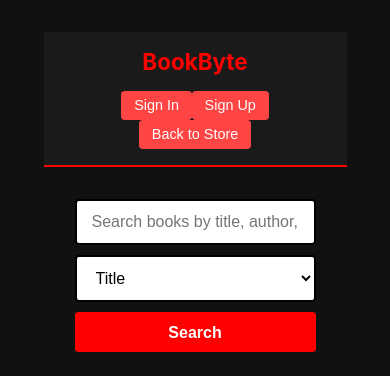
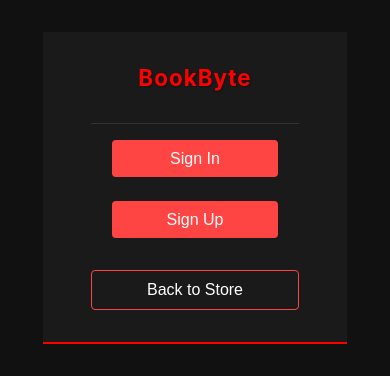
Before and after one commit to vitran75/cs4050E-Online-Bookstore, a React (Create React App) app in the folder frontend/: page / in a window 390 px wide. Shown: the top 376 px of the page. Built offline with nearby package versions, Linux system fonts and the light colour scheme; no server answers.

Commit message:
Update Header.css

```diff
--- a/frontend/src/styles/Header.css
+++ b/frontend/src/styles/Header.css
@@ -3,95 +3,176 @@
     width: 100%;
     background-color: #1a1a1a;
     color: #ff4444;
-    padding: 1rem 0;
+    padding: 1.5rem 0;
     border-bottom: 2px solid #ff0000;
     box-sizing: border-box;
 }
 
-/* Make header content stretch edge to edge with padding */
+/* Header content container */
 .header-content {
     display: flex;
     justify-content: space-between;
     align-items: center;
-    padding: 0 2rem;
-    max-width: 100%;
+    padding: 0 3rem;
+    max-width: 1400px;
+    margin: 0 auto;
     width: 100%;
     box-sizing: border-box;
 }
 
-/* Logo styles */
-.logo-container {
-    display: flex;
-    align-items: center;
-    gap: 1.5rem;
-}
-
+/* Logo styles - More prominent title */
 .logo {
-    font-size: 2rem;
+    font-size: 2.5rem;
     font-weight: bold;
     margin: 0;
     color: #ff4444;
+    padding-right: 3rem; /* Added right padding for separation */
+    letter-spacing: 1px;
+    text-shadow: 1px 1px 2px rgba(0,0,0,0.3);
+    flex-shrink: 0;
 }
 
-/* Nav links */
-.nav-links {
+/* Navigation container */
+.nav-container {
     display: flex;
     align-items: center;
-    gap: 1.2rem;
+    gap: 2rem;
+}
+
+/* Auth section - More spacing between items */
+.auth-section {
+    display: flex;
+    align-items: center;
+    gap: 1.8rem;
+    padding-left: 2rem;
+    border-left: 1px solid #333;
 }
 
 /* Buttons */
 .btn {
-    padding: 0.4rem 0.8rem;
+    padding: 0.6rem 1.2rem;
     background: #ff4444;
     color: white;
     border: none;
     border-radius: 4px;
-    font-size: 0.9rem;
+    font-size: 1rem;
     cursor: pointer;
+    transition: all 0.2s;
+    min-width: 110px;
+    text-align: center;
+    font-weight: 500;
 }
 
 .btn:hover {
     background: #e63939;
+    transform: translateY(-1px);
 }
 
-/* Icon container */
+/* Back to store button */
+.back-to-store {
+    margin-left: 2rem;
+    background: transparent;
+    border: 1px solid #ff4444;
+    padding: 0.6rem 1.2rem;
+}
+
+.back-to-store:hover {
+    background: #ff4444;
+    transform: translateY(-1px);
+}
+
+/* Icon container - More spacing and better hover */
 .icon-container {
     display: flex;
     flex-direction: column;
     align-items: center;
-    gap: 0.2rem;
+    gap: 0.3rem;
     cursor: pointer;
+    color: white;
+    transition: all 0.2s;
+    padding: 0.5rem 0.8rem;
+    border-radius: 4px;
+}
+
+.icon-container:hover {
+    color: #ff4444;
+    background: rgba(255,255,255,0.1);
+    transform: translateY(-1px);
 }
 
 .icon-label {
-    font-size: 0.75rem;
-    color: white;
+    font-size: 0.8rem;
+    color: inherit;
+    font-weight: 500;
 }
 
-/* Link back to store */
-.nav-link {
-    color: white;
-    text-decoration: none;
-    font-size: 1rem;
-    transition: color 0.3s ease;
+/* Responsive design */
+@media (max-width: 992px) {
+    .header-content {
+        padding: 0 2rem;
+    }
+
+    .logo {
+        font-size: 2.2rem;
+        padding-right: 2rem;
+    }
+
+    .nav-container {
+        gap: 1.5rem;
+    }
+
+    .auth-section {
+        gap: 1.5rem;
+    }
 }
 
-.nav-link:hover {
-    color: #ff4444;
-}
+@media (max-width: 768px) {
+    .header {
+        padding: 1rem 0;
+    }
 
-/* Responsive */
-@media (max-width: 768px) {
     .header-content {
         flex-direction: column;
         align-items: center;
         text-align: center;
+        gap: 1.5rem;
+        padding: 1rem;
+    }
+
+    .logo {
+        padding-right: 0;
+        font-size: 2.5rem;
+        margin-bottom: 0.5rem;
+    }
+
+    .nav-container {
+        flex-direction: column;
+        width: 100%;
         gap: 1rem;
     }
 
-    .nav-links {
+    .auth-section {
         flex-wrap: wrap;
         justify-content: center;
+        width: 100%;
+        padding-left: 0;
+        border-left: none;
+        border-top: 1px solid #333;
+        padding-top: 1rem;
+    }
+
+    .back-to-store {
+        margin-left: 0;
+        margin-top: 1rem;
+        width: 100%;
+        order: 3;
+    }
+
+    .btn, .back-to-store {
+        min-width: 80%;
+    }
+
+    .icon-container {
+        padding: 0.5rem 1.5rem;
     }
 }
```
